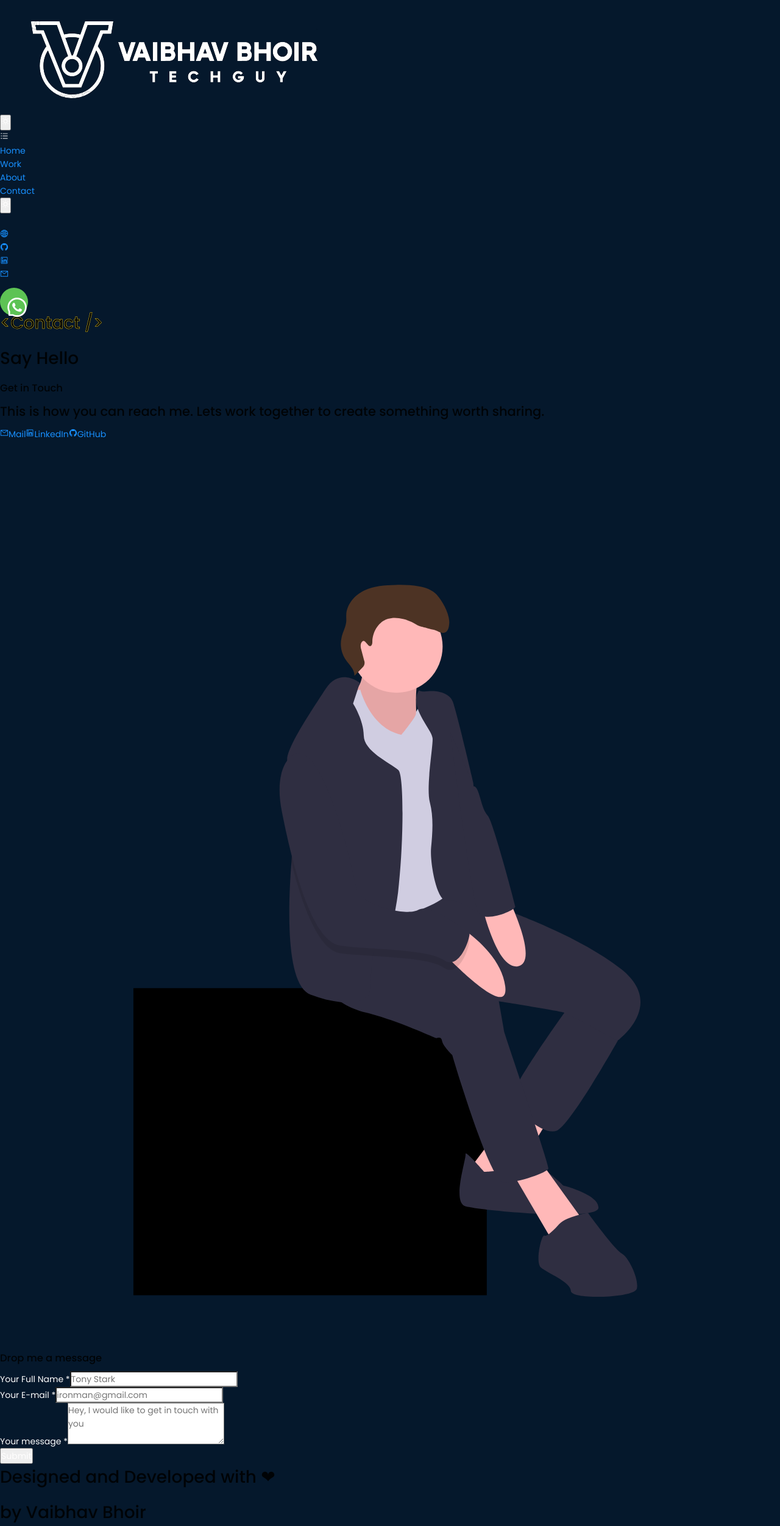
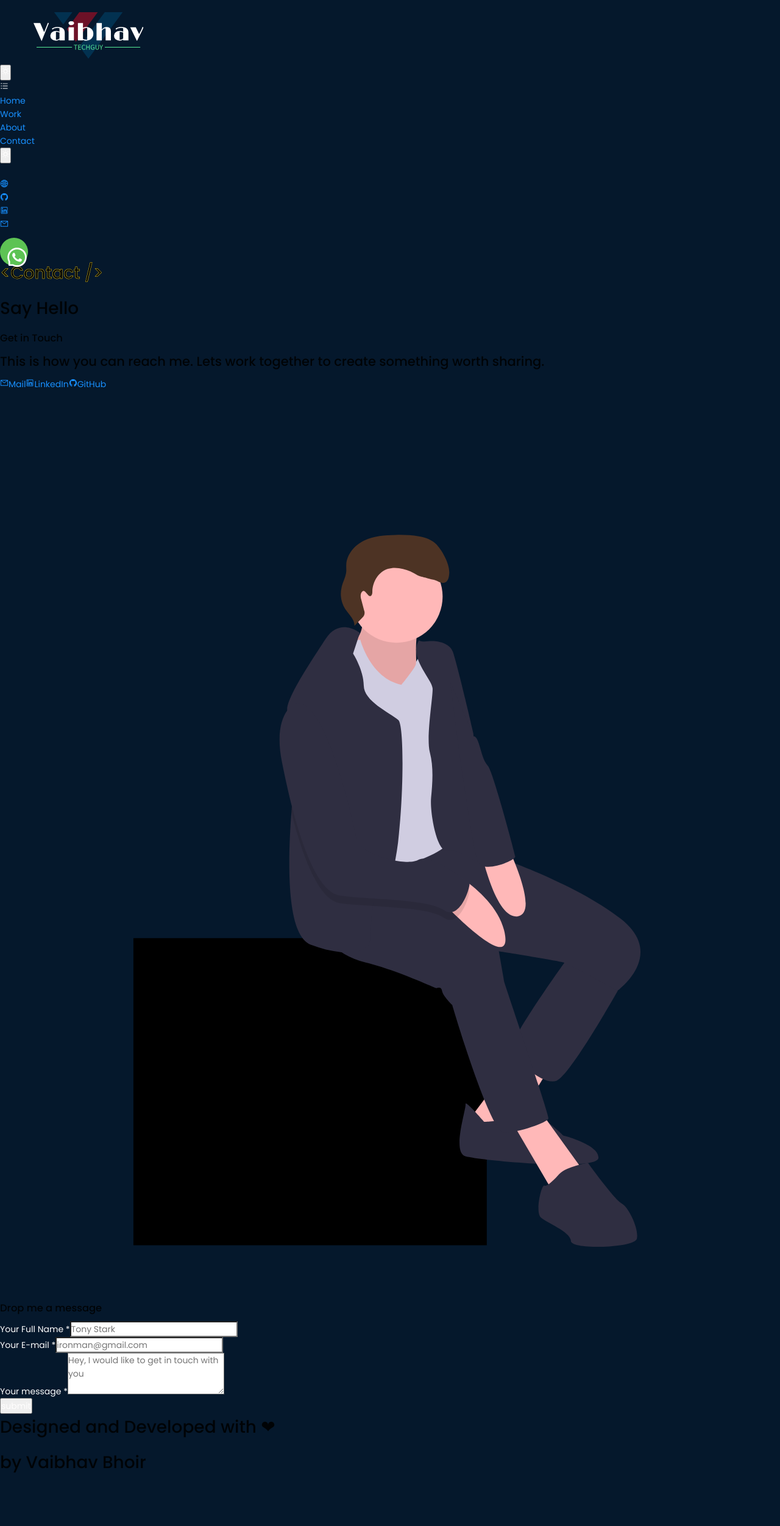
Before and after one commit to vaibhav-bhoir/NextjsPortfolio, a Next.js app: page /contact in a window 1280 px wide. Shown: the whole page at 61% size. After the commit the page ends 2421 px from the top, so only its background shows below. Built offline with nearby package versions, Linux system fonts and the light colour scheme.

Commit message:
feat: new brand logo add

```diff
--- a/components/ContactForm.tsx
+++ b/components/ContactForm.tsx
@@ -68,14 +68,14 @@ const ContactForm = () => {
               Drop me a message
             </h3>
             <form onSubmit={handleSubmit(onSubmit)}>
-              <div className="flex flex-col relative mb-7">
+              <div className="flex flex-col relative mb-12">
                 <label className="mb-3 dark:text-black" htmlFor="name">
                   Your Full Name <span className="text-red-500">*</span>
                 </label>
                 <input
                   className={`${
-                    errors.name ? 'ring-2 ring-red-500' : null
-                  } outline-none py-2 px-4 bg-gray-700 dark:bg-white border-primary border-2 rounded-md placeholder-gray-400 dark:text-black`}
+                    errors.name ? 'ring-1 ring-red-500' : null
+                  } outline-none py-5 px-4 bg-gray-700 dark:bg-white border-primary border-2 rounded-md placeholder-gray-400 dark:text-black`}
                   type="text"
                   placeholder="Tony Stark"
                   {...register('name', {
@@ -85,18 +85,18 @@ const ContactForm = () => {
                     },
                   })}
                 />
-                <span className="text-red-500 text-lg py-2 absolute -bottom-10">
+                <span className="text-red-500 text-lg py-2 absolute -bottom-11">
                   {errors?.name?.message}
                 </span>
               </div>
-              <div className="flex flex-col relative mb-7">
+              <div className="flex flex-col relative mb-12">
                 <label className="mb-3 dark:text-black" htmlFor="email">
                   Your E-mail <span className="text-red-500">*</span>
                 </label>
                 <input
                   className={`${
-                    errors.email ? 'ring-2 ring-red-500' : null
-                  } outline-none py-2 px-4 bg-gray-700 dark:bg-white border-primary border-2 rounded-md placeholder-gray-400 dark:text-black`}
+                    errors.email ? 'ring-1 ring-red-500' : null
+                  } outline-none py-5 px-4 bg-gray-700 dark:bg-white border-primary border-2 rounded-md placeholder-gray-400 dark:text-black`}
                   type="text"
                   placeholder="ironman@gmail.com"
                   {...register('email', {
@@ -118,18 +118,18 @@ const ContactForm = () => {
                     },
                   })}
                 />
-                <span className="text-red-500 text-lg py-2 absolute -bottom-10">
+                <span className="text-red-500 text-lg py-2 absolute -bottom-11">
                   {errors?.email?.message}
                 </span>
               </div>
-              <div className="flex flex-col relative mb-7">
+              <div className="flex flex-col relative mb-12">
                 <label className="my-2 dark:text-black" htmlFor="message">
                   Your message <span className="text-red-500">*</span>
                 </label>
                 <textarea
                   className={`${
-                    errors.message ? 'ring-2 ring-red-500' : null
-                  } outline-none h-28 max-h-56 py-2 px-4 bg-gray-700 dark:bg-white border-primary border-2 rounded-md dark:text-black`}
+                    errors.message ? 'ring-1 ring-red-500' : null
+                  } outline-none h-36 max-h-56 py-2 px-4 bg-gray-700 dark:bg-white border-primary border-2 rounded-md dark:text-black`}
                   rows={3}
                   id="message"
                   placeholder="Hey, I would like to get in touch with you"
@@ -148,29 +148,20 @@ const ContactForm = () => {
                     },
                   })}
                 />
-                <span className="text-red-500 text-lg py-2 absolute -bottom-10">
+                <span className="text-red-500 text-lg py-2 absolute -bottom-11">
                   {errors?.message?.message}
                 </span>
               </div>
-              {loader ? (
+
               <button
                 disabled={isSubmitting}
                 data-aos="fade-in"
-                  className="rounded-lg border-2 px-4 py-2 my-10 md:px-8 md:py-4 flex items-center justify-between dark:text-white dark:bg-darkblue dark:border-darkblue  border-info text-info hover:bg-info hover:text-black"
+                className="rounded-lg border-2 px-4 py-2 my-20 md:px-8 md:py-4 flex items-center justify-between dark:text-white dark:bg-darkblue dark:border-darkblue  border-info text-info hover:bg-info hover:text-black"
                 type="submit"
               >
-                  Submitting
+                {loader ? 'Submitting' : 'submit'}
               </button>
-              ) : (
-                <button
-                  disabled={isSubmitting}
-                  data-aos="fade-in"
-                  className="rounded-lg border-2 px-4 py-2 my-10 md:px-8 md:py-4 flex items-center justify-between dark:text-white dark:bg-darkblue dark:border-darkblue  border-info text-info hover:bg-info hover:text-black"
-                  type="submit"
-                >
-                  Submit
-                </button>
-              )}
+
               {isSubmitSuccessful && (
                 <div className="text-success dark:text-darkblue">
                   Thank you! I will get in touch with you shortly. for quick responce connect me on
--- a/components/Navbar.tsx
+++ b/components/Navbar.tsx
@@ -1,45 +1,46 @@
-import React, { useState, useEffect } from "react";
+import React, { useState, useEffect } from 'react';
 import Link from 'next/link';
-import { useRouter } from "next/router";
-import {useTheme} from 'next-themes';
-import navLinks from "../public/data/header_data";
-import { MdDarkMode, MdOutlineWbSunny } from "react-icons/md";
-import { AiOutlineBars, AiOutlineClose } from "react-icons/ai";
+import { useRouter } from 'next/router';
+import { useTheme } from 'next-themes';
+import navLinks from '../public/data/header_data';
+import { MdDarkMode, MdOutlineWbSunny } from 'react-icons/md';
+import { AiOutlineBars, AiOutlineClose } from 'react-icons/ai';
 import Image from 'next/image';
-import Logo from "../public/icons/brand-logo.png";
-
+import Logo from '../public/icons/brand-logo.svg';
 
 const Navbar2 = () => {
-
   const [showNav, setShowNav] = useState(false);
   const [scroll, setScroll] = useState(false);
-    const {theme, setTheme} = useTheme()
+  const { theme, setTheme } = useTheme();
   const router = useRouter();
 
   useEffect(() => {
     document.body.classList.toggle('isOpen', showNav);
 
-        window.addEventListener("scroll", () => {
+    window.addEventListener('scroll', () => {
       setScroll(window.scrollY > 250);
     });
-    },[showNav])
+  }, [showNav]);
 
-    const toggleSidebar = () => {setShowNav(!showNav)}
+  const toggleSidebar = () => {
+    setShowNav(!showNav);
+  };
 
-    const toggleTheme = () => {setTheme(theme === 'dark' ? 'light' : 'dark')}
+  const toggleTheme = () => {
+    setTheme(theme === 'dark' ? 'light' : 'dark');
+  };
 
   return (
-        <nav className={`${ scroll ? "navbar-shrink" : '' } fixed w-full md:flex justify-between items-center text-white text-center bg-frosted dark:bg-darkblue p-4 md:px-3 md:py-0 z-50`}>
+    <nav
+      className={`${
+        scroll ? 'navbar-shrink' : ''
+      } fixed w-full md:flex justify-between items-center text-white text-center bg-frosted dark:bg-darkblue p-4 md:px-3 md:py-0 z-50`}
+    >
       <div className="flex items-center justify-between">
-                <Link href='/'>
-                    <a className='inline-flex items-center mr-4 '>
+        <Link href="/">
+          <a className="inline-flex items-center mr-4 ">
             <div className="logo">
-                            <Image
-                                src={Logo}
-                                alt="brand-logo"
-                                width={521}
-                                height={178}
-                            />
+              <Image src={Logo} alt="brand-logo" width={200} height={96} />
             </div>
           </a>
         </Link>
@@ -51,43 +52,38 @@ const Navbar2 = () => {
             className="h-16 w-16 md:hidden flex items-center"
             onClick={toggleTheme}
           >
-                        {theme === 'dark' ? (<MdDarkMode/>) : (<MdOutlineWbSunny/>)}
+            {theme === 'dark' ? <MdDarkMode /> : <MdOutlineWbSunny />}
           </button>
         </div>
 
         <div className="block z-51 md:hidden text-6xl relative ">
           {showNav ? (
-                    <AiOutlineClose
-                        onClick={toggleSidebar}
-                        className="cursor-pointer"
-                    />
+            <AiOutlineClose onClick={toggleSidebar} className="cursor-pointer" />
           ) : (
-                    <AiOutlineBars
-                        onClick={toggleSidebar}
-                        className="cursor-pointer"
-                    />
+            <AiOutlineBars onClick={toggleSidebar} className="cursor-pointer" />
           )}
         </div>
       </div>
 
       <ul
-                style={{transition: "all 0.9s ease-out"}}
+        style={{ transition: 'all 0.9s ease-out' }}
         className={`
                 " md:static fixed bottom-0 top-0 flex flex-col md:flex-row justify-center md:space-x-7 m-0 items-center md:bg-transparent md:dark:bg-transparent bg-frosted dark:bg-darkblue md:w-auto w-full p-2"
                 `}
       >
-                {
-                    navLinks.map((link, index) => (
-
-                        <li key={index} onClick={toggleSidebar} className={`${router.pathname == link.path ? "border-b-2" : "" } ${showNav ? "fade" : ""} px-3 my-6 md:py-2 text-7xl md:text-3xl font-bold items-center justify-center hover:border-b-2  text-transform: uppercase`}>
-                            <Link href={link.path} >
-                            <a className="text-white hover:text-white">
-                                {link.name}
-                            </a>
+        {navLinks.map((link, index) => (
+          <li
+            key={index}
+            onClick={toggleSidebar}
+            className={`${router.pathname == link.path ? 'after:w-[100%]' : ''} ${
+              showNav ? 'fade' : ''
+            } px-3 my-6 md:py-2 text-7xl md:text-3xl font-bold items-center justify-center text-transform: uppercase relative transition-all after:block after:bg-white after:absolute after:bottom-[-3px] after:content-[''] after:h-1 after:left-0 after:transition-all after:duration-500 after:w-0 hover:after:w-full`}
+          >
+            <Link href={link.path}>
+              <a className="text-white hover:text-white">{link.name}</a>
             </Link>
           </li>
-                    ))
-                }
+        ))}
         <div className="text-3xl">
           <button
             aria-label="Toggle Dark Mode"
@@ -95,15 +91,12 @@ const Navbar2 = () => {
             className="h-12 w-12 hidden md:flex items-center"
             onClick={toggleTheme}
           >
-                        {theme === 'dark' ? (<MdDarkMode/>) : (<MdOutlineWbSunny/>)}
+            {theme === 'dark' ? <MdDarkMode /> : <MdOutlineWbSunny />}
           </button>
         </div>
       </ul>
-            {/* <div className={`sidebar-overlay ${
-                showNav ? "active" : '' }`} onClick={toggleSidebar}>
-            </div> */}
     </nav>
   );
-}
+};
 
-export default Navbar2
+export default Navbar2;
--- a/pages/index.js
+++ b/pages/index.js
@@ -89,7 +89,7 @@ export default function Home({ EXP_DATA, PROJECTS_DATA, hero }) {
           <h3 className="text-success dark:text-jaguar text-5xl md:text-4xl" data-aos="fade-in">
             Projects on which I have worked
           </h3>
-          <div className="grid grid-cols-1 sm:grid-cols-2 lg:grid-cols-3 gap-6 lg:gap-8 my-12 transition ease-in-out">
+          <div className="grid grid-cols-1 sm:grid-cols-2 lg:grid-cols-3 gap-8 lg:gap-12 my-12 transition ease-in-out">
             {EXP_DATA.map((expData) => (
               <ExCover expData={expData} key={expData.sys.id} />
             ))}
@@ -110,7 +110,7 @@ export default function Home({ EXP_DATA, PROJECTS_DATA, hero }) {
           <h3 className="text-success dark:text-jaguar text-5xl md:text-4xl self-start">
             Some Selected Projects
           </h3>
-          <div className="grid grid-cols-1 sm:grid-cols-2 lg:grid-cols-3 gap-6 lg:gap-8 my-12 transition ease-in-out">
+          <div className="grid grid-cols-1 sm:grid-cols-2 lg:grid-cols-3 gap-8 lg:gap-12 my-12 transition ease-in-out">
             {data.length > 0 &&
               data.map((pdata) => (
                 <Cover pdata={pdata} key={pdata.sys.id} handleClose={handleClose} />
--- a/style/global.css
+++ b/style/global.css
@@ -118,7 +118,7 @@ nav.fixed.navbar-shrink {
 .logo {
   display: flex;
   align-items: center;
-  width: 200px;
+  width: 175px;
   height: auto;
   margin-left: 45px;
   transition: width 0.3s ease-in-out;
@@ -130,13 +130,13 @@ nav.fixed.navbar-shrink .logo {
 
 @media only screen and (max-width: 767px) {
   .logo {
-    width: 160px;
+    width: 130px;
     height: auto;
     margin-left: 0;
   }
 
   nav.fixed.navbar-shrink .logo {
-    width: 120px;
+    width: 110px;
   }
 }
 
```
Also changed, not shown: public/icons/brand-logo.svg (added), 1 other file (tests, documents, lock files or other folders). Lines whose indentation alone changed are shown as unchanged.
